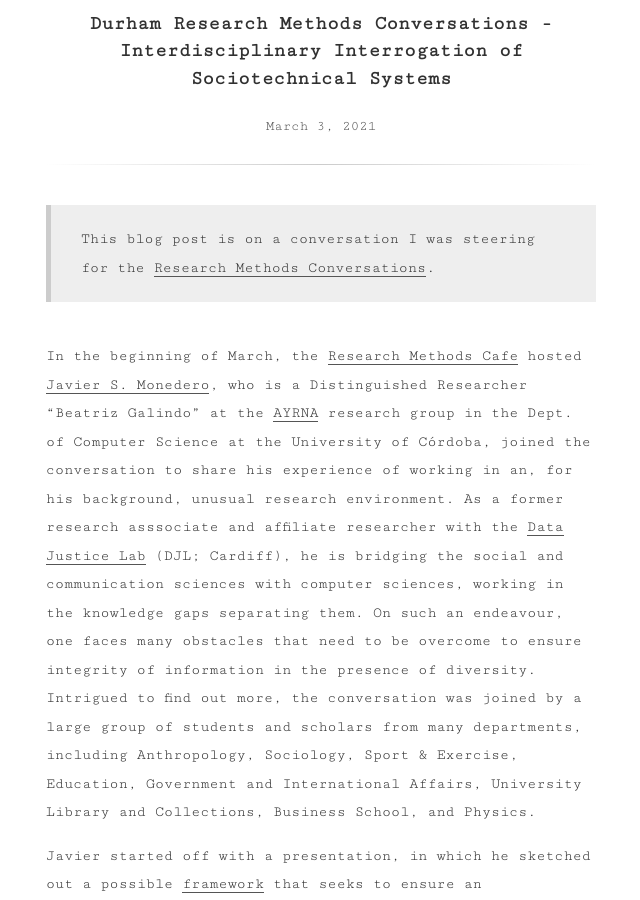
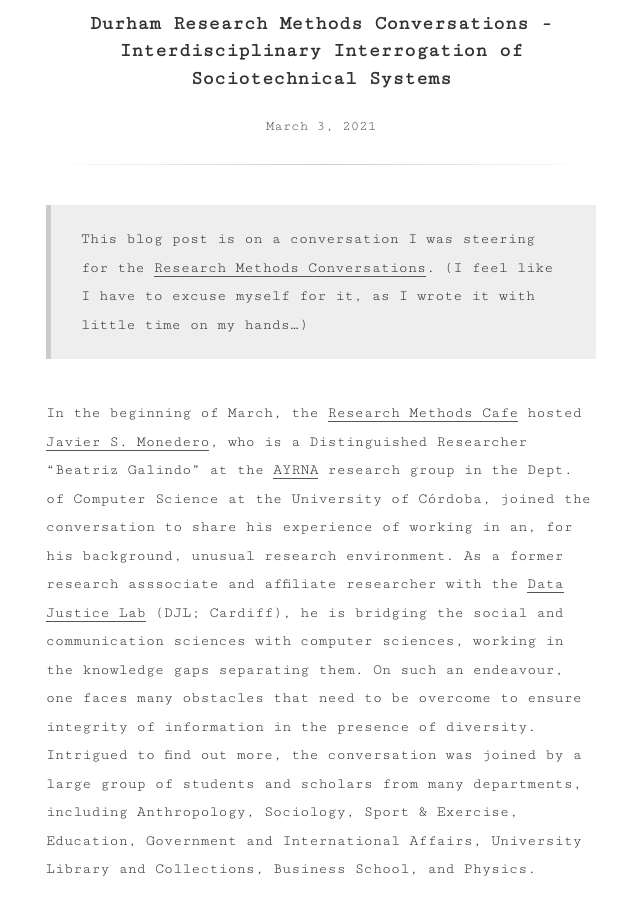
Before and after one commit to Christovis/Christovis.github.io, a Jekyll site: the page built from _essays/2021-03-03-blog-durham_research_methods.md, in a window 1280 px wide and 900 px high, scrolled down 316 px. Shown: the whole window, without its empty margins (319-959 px from the left). Built offline with Jekyll 4.4.1, drawn with Linux system fonts in a browser that asks for light colours.

Commit message:
excuse it latest DRMC blog

```diff
--- a/_essays/2021-03-03-blog-durham_research_methods.md
+++ b/_essays/2021-03-03-blog-durham_research_methods.md
@@ -7,7 +7,7 @@ imagedsc: Adaptation of icti.me by the Jodi art collective
 authors: Christoph Becker
 ---
 
-> This blog post is on a conversation I was steering for the [Research Methods Conversations](https://duracuk-lb01-production.terminalfour.net/research/institutes-and-centres/research-methods/).
+> This blog post is on a conversation I was steering for the [Research Methods Conversations](https://duracuk-lb01-production.terminalfour.net/research/institutes-and-centres/research-methods/). (I feel like I have to excuse myself for it, as I wrote it with little time on my hands...)
 
 
 In the beginning of March, the [Research Methods Cafe](https://duracuk-lb01-production.terminalfour.net/research/institutes-and-centres/research-methods/research/research-methods-cafe/) hosted [Javier S. Monedero](https://javism.github.io/), who is a Distinguished Researcher “Beatriz Galindo” at the [AYRNA](https://www.uco.es/ayrna/) research group in the Dept. of Computer Science at the University of Córdoba, joined the conversation to share his experience of working in an, for his background, unusual research environment. As a former research asssociate and  affiliate researcher with the [Data Justice Lab](https://datajusticelab.org/) (DJL; Cardiff), he is bridging the social and communication sciences with computer sciences, working in the knowledge gaps separating them. On such an endeavour, one faces many obstacles that need to be overcome to ensure integrity of information in the presence of diversity. Intrigued to find out more, the conversation was joined by a large group of students and scholars from many departments, including Anthropology, Sociology, Sport & Exercise, Education, Government and International Affairs, University Library and Collections, Business School, and Physics.
```
